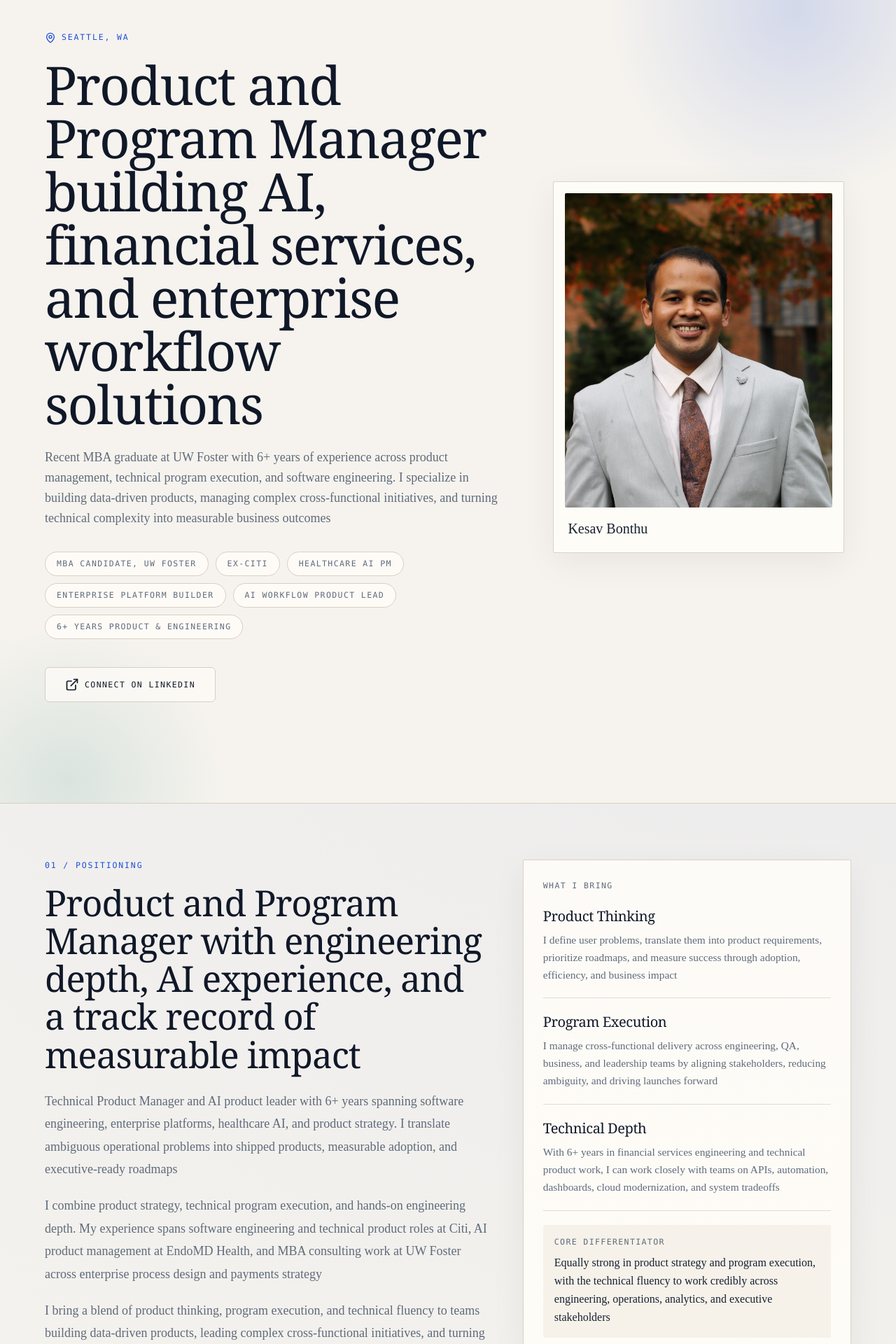
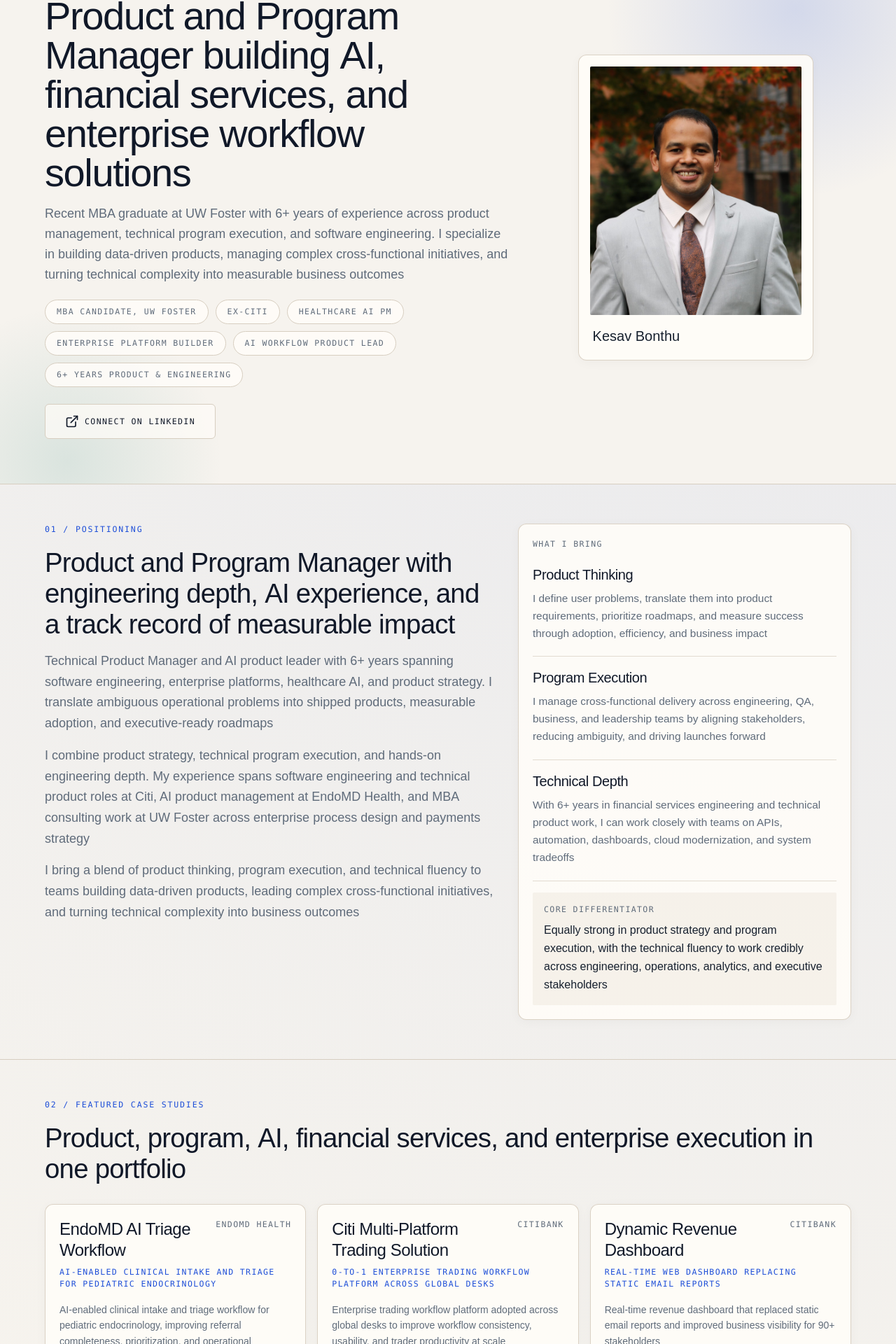
Before and after one commit to kesavbonthu/Kesav-Portfolio-Website, a Next.js app: page / in a window 1280 px wide. Shown: the part 165-2085 px from the top of the page at 70% size. Built offline with nearby package versions, Linux system fonts and the light colour scheme.

Commit message:
Modernize portfolio with rolling titles and compact interactive cards

```diff
--- a/app/globals.css
+++ b/app/globals.css
@@ -49,6 +49,8 @@
 }
 
 :root {
+  --font-sans: Arial, Helvetica, sans-serif;
+  --font-geist-mono: ui-monospace, SFMono-Regular, Menlo, monospace;
   --background: oklch(1 0 0);
   --foreground: oklch(0.145 0 0);
   --card: oklch(1 0 0);
@@ -150,7 +152,7 @@
   h2,
   h3,
   h4 {
-    font-family: Georgia, "Times New Roman", serif;
+    font-family: Arial, Helvetica, sans-serif;
     letter-spacing: -0.02em;
   }
 
@@ -176,19 +178,20 @@
 
   .section-heading {
     color: var(--portfolio-ink);
-    font-size: clamp(2.1rem, 4vw, 4.25rem);
-    line-height: 1.06;
+    font-size: clamp(1.8rem, 3vw, 3rem);
+    line-height: 1.15;
   }
 
   .section-copy {
     color: var(--portfolio-muted);
-    line-height: 1.8;
+    line-height: 1.65;
   }
 
   .paper-card {
     background: rgba(255, 253, 249, 0.88);
     border: 1px solid rgba(215, 206, 192, 0.9);
-    box-shadow: 0 14px 50px rgba(16, 24, 40, 0.06);
+    border-radius: 12px;
+    box-shadow: 0 3px 16px rgba(16, 24, 40, 0.035);
   }
 
   .ink-panel {
@@ -205,3 +208,48 @@
     text-transform: uppercase;
   }
 }
+
+section[id] { scroll-margin-top: 5.5rem; }
+
+.rolling-word {
+  display: inline-block;
+  overflow: hidden;
+  vertical-align: bottom;
+  padding-bottom: 0.12em;
+  margin-bottom: -0.12em;
+  white-space: pre;
+  perspective: 500px;
+}
+.rolling-word-inner { display: inline-block; transform-origin: center center; }
+
+a, button {
+  -webkit-tap-highlight-color: transparent;
+  transition: color 180ms ease, background-color 180ms ease, border-color 180ms ease,
+    box-shadow 180ms ease, transform 180ms ease;
+}
+a:active, button:active { transform: scale(0.97); }
+a:focus-visible, button:focus-visible {
+  outline: 2px solid var(--portfolio-accent);
+  outline-offset: 5px;
+}
+a.paper-card:hover, a.paper-card:focus-visible {
+  transform: translateY(-4px);
+  border-color: var(--portfolio-accent);
+  box-shadow: 0 12px 28px rgba(29, 78, 216, 0.1);
+}
+a.paper-card:active {
+  transform: translateY(0) scale(0.98);
+  background: var(--portfolio-accent-soft);
+}
+header a:hover { background-color: var(--portfolio-accent-soft); }
+.paper-card { overflow-wrap: anywhere; }
+
+@media (prefers-reduced-motion: reduce) {
+  html { scroll-behavior: auto; }
+  *, *::before, *::after {
+    animation: none !important;
+    transition: none !important;
+  }
+  .rolling-word-inner { transform: none !important; }
+  a:active, button:active, a.paper-card:hover { transform: none; }
+}
--- a/app/page.tsx
+++ b/app/page.tsx
@@ -1,3 +1,4 @@
+import RollingTitle from "@/components/animation/RollingTitle";
 import HeroSection from "@/components/home/HeroSection";
 import { ScrollRevealGroup, ScrollRevealItem } from "@/components/animation/ScrollReveal";
 import ExperienceCard from "@/components/experience/ExperienceCard";
@@ -83,16 +84,16 @@ export default function Home() {
     <>
       <HeroSection />
 
-      <section id="about" className="border-t border-[color:var(--portfolio-border)] bg-transparent py-20">
+      <section id="about" className="border-t border-[color:var(--portfolio-border)] bg-transparent py-12 sm:py-14">
         <div className="mx-auto max-w-screen-2xl px-6 sm:px-10 lg:px-16">
-          <ScrollRevealGroup className="grid gap-8 lg:grid-cols-[minmax(0,1.15fr)_minmax(320px,0.85fr)] lg:gap-12">
+          <ScrollRevealGroup className="grid gap-6 lg:grid-cols-[minmax(0,1.15fr)_minmax(320px,0.85fr)] lg:gap-8">
             <ScrollRevealItem>
               <div>
                 <p className="section-eyebrow">01 / Positioning</p>
                 <h2 className="section-heading mt-4">
-                  Product and Program Manager with engineering depth, AI experience, and a track record of measurable impact
+                  <RollingTitle>Product and Program Manager with engineering depth, AI experience, and a track record of measurable impact</RollingTitle>
                 </h2>
-                <div className="section-copy mt-6 max-w-3xl space-y-5 text-base sm:text-lg">
+                <div className="section-copy mt-4 max-w-3xl space-y-4 text-base sm:text-lg">
                   <p>
                     {profile.summary}
                   </p>
@@ -112,9 +113,9 @@ export default function Home() {
             </ScrollRevealItem>
 
             <ScrollRevealItem>
-              <div className="paper-card rounded-[2px] p-6 sm:p-7">
+              <div className="paper-card rounded-[2px] p-5">
                 <p className="mono-label text-[color:var(--portfolio-muted)]">What I Bring</p>
-                <div className="mt-5 space-y-5">
+                <div className="mt-5 space-y-4">
                   {whatIBring.map((item) => (
                     <div key={item.title} className="border-b border-[color:var(--portfolio-border)]/70 pb-5 last:border-b-0 last:pb-0">
                       <h3 className="text-xl font-medium text-[color:var(--portfolio-ink)]">{item.title}</h3>
@@ -138,19 +139,19 @@ export default function Home() {
         </div>
       </section>
 
-      <section id="projects" className="border-t border-[color:var(--portfolio-border)] bg-transparent py-20">
+      <section id="projects" className="border-t border-[color:var(--portfolio-border)] bg-transparent py-12 sm:py-14">
         <div className="mx-auto max-w-screen-2xl px-6 sm:px-10 lg:px-16">
           <ScrollRevealGroup>
-            <ScrollRevealItem className="mb-12">
+            <ScrollRevealItem className="mb-7">
               <div>
                 <p className="section-eyebrow">02 / Featured Case Studies</p>
                 <h2 className="section-heading mt-4">
-                  Product, program, AI, financial services, and enterprise execution in one portfolio
+                  <RollingTitle>Product, program, AI, financial services, and enterprise execution in one portfolio</RollingTitle>
                 </h2>
               </div>
             </ScrollRevealItem>
 
-            <div className="grid gap-6 sm:grid-cols-2 lg:grid-cols-3">
+            <div className="grid gap-4 sm:grid-cols-2 lg:grid-cols-3">
               {featuredCaseStudies.map((project) => (
                 <ScrollRevealItem key={project.slug}>
                   <ProjectCard project={project} />
@@ -161,22 +162,22 @@ export default function Home() {
         </div>
       </section>
 
-      <section id="ai-projects" className="border-t border-[color:var(--portfolio-border)] bg-[rgba(255,253,249,0.45)] py-20">
+      <section id="ai-projects" className="border-t border-[color:var(--portfolio-border)] bg-[rgba(255,253,249,0.45)] py-12 sm:py-14">
         <div className="mx-auto max-w-screen-2xl px-6 sm:px-10 lg:px-16">
           <ScrollRevealGroup>
-            <ScrollRevealItem className="mb-12">
+            <ScrollRevealItem className="mb-7">
               <div>
                 <p className="section-eyebrow">03 / AI Projects</p>
                 <h2 className="section-heading mt-4">
-                  Personal AI and agentic workflow work beyond core operating roles
+                  <RollingTitle>Personal AI and agentic workflow work beyond core operating roles</RollingTitle>
                 </h2>
               </div>
             </ScrollRevealItem>
 
-            <div className="grid gap-6 lg:grid-cols-2">
+            <div className="grid gap-4 lg:grid-cols-2">
               {aiProjects.map((project) => (
                 <ScrollRevealItem key={project.slug}>
-                  <div className="paper-card rounded-[2px] p-6">
+                  <div className="paper-card rounded-xl p-5">
                     <div>
                       <h3 className="text-3xl font-medium text-[color:var(--portfolio-ink)]">{project.title}</h3>
                     </div>
@@ -201,22 +202,22 @@ export default function Home() {
         </div>
       </section>
 
-      <section id="consulting" className="border-t border-[color:var(--portfolio-border)] bg-transparent py-20">
+      <section id="consulting" className="border-t border-[color:var(--portfolio-border)] bg-transparent py-12 sm:py-14">
         <div className="mx-auto max-w-screen-2xl px-6 sm:px-10 lg:px-16">
           <ScrollRevealGroup>
-            <ScrollRevealItem className="mb-12">
+            <ScrollRevealItem className="mb-7">
               <div>
                 <p className="section-eyebrow">04 / Consulting Work</p>
                 <h2 className="section-heading mt-4">
-                  MBA strategy work across enterprise workflow design and payments growth
+                  <RollingTitle>MBA strategy work across enterprise workflow design and payments growth</RollingTitle>
                 </h2>
               </div>
             </ScrollRevealItem>
 
-            <div className="grid gap-6 lg:grid-cols-2">
+            <div className="grid gap-4 lg:grid-cols-2">
               {consultingWork.map((project) => (
                 <ScrollRevealItem key={project.slug}>
-                  <div className="paper-card rounded-[2px] p-6">
+                  <div className="paper-card rounded-xl p-5">
                     <h3 className="text-3xl font-medium text-[color:var(--portfolio-ink)]">{project.project}</h3>
                     <p className="mt-4 text-sm leading-relaxed text-[color:var(--portfolio-muted)]">
                       {project.challenge}
@@ -251,19 +252,19 @@ export default function Home() {
         </div>
       </section>
 
-      <section id="experience" className="border-t border-[color:var(--portfolio-border)] bg-[rgba(255,253,249,0.45)] py-20">
+      <section id="experience" className="border-t border-[color:var(--portfolio-border)] bg-[rgba(255,253,249,0.45)] py-12 sm:py-14">
         <div className="mx-auto max-w-screen-2xl px-6 sm:px-10 lg:px-16">
           <ScrollRevealGroup>
-            <ScrollRevealItem className="mb-12">
+            <ScrollRevealItem className="mb-7">
               <div>
                 <p className="section-eyebrow">05 / Experience</p>
                 <h2 className="section-heading mt-4">
-                  Career Experience
+                  <RollingTitle>Career Experience</RollingTitle>
                 </h2>
               </div>
             </ScrollRevealItem>
 
-            <div className="space-y-14">
+            <div className="space-y-8">
               <section>
                 <ScrollRevealItem className="mb-6">
                   <h3 className="mono-label text-[color:var(--portfolio-muted)]">Industry Roles</h3>
@@ -307,19 +308,19 @@ export default function Home() {
         </div>
       </section>
 
-      <section id="skills" className="border-t border-[color:var(--portfolio-border)] bg-transparent py-20">
+      <section id="skills" className="border-t border-[color:var(--portfolio-border)] bg-transparent py-12 sm:py-14">
         <div className="mx-auto max-w-screen-2xl px-6 sm:px-10 lg:px-16">
           <ScrollRevealGroup>
-            <ScrollRevealItem className="mb-12">
+            <ScrollRevealItem className="mb-7">
               <div>
                 <p className="section-eyebrow">06 / Skills by Role</p>
                 <h2 className="section-heading mt-4">
-                  Skills
+                  <RollingTitle>Skills</RollingTitle>
                 </h2>
               </div>
             </ScrollRevealItem>
 
-            <div className="grid gap-5 sm:grid-cols-2 lg:grid-cols-4">
+            <div className="grid gap-4 sm:grid-cols-2 lg:grid-cols-4">
               {filteredSkillCategories.map((category) => (
                 <ScrollRevealItem key={category.category}>
                   <SkillBadgeCloud category={category} />
@@ -330,22 +331,22 @@ export default function Home() {
         </div>
       </section>
 
-      <section id="roles" className="border-t border-[color:var(--portfolio-border)] bg-[rgba(255,253,249,0.45)] py-20">
+      <section id="roles" className="border-t border-[color:var(--portfolio-border)] bg-[rgba(255,253,249,0.45)] py-12 sm:py-14">
         <div className="mx-auto max-w-screen-2xl px-6 sm:px-10 lg:px-16">
           <ScrollRevealGroup>
-            <ScrollRevealItem className="mb-12">
+            <ScrollRevealItem className="mb-7">
               <div>
                 <p className="section-eyebrow">07 / Roles I&apos;m Targeting</p>
                 <h2 className="section-heading mt-4">
-                  Interested in product, technical product, technical program and program manager roles
+                  <RollingTitle>Interested in product, technical product, technical program and program manager roles</RollingTitle>
                 </h2>
               </div>
             </ScrollRevealItem>
 
-            <div className="grid gap-6 md:grid-cols-2 xl:grid-cols-4">
+            <div className="grid gap-4 md:grid-cols-2 xl:grid-cols-4">
               {targetRoles.map((role) => (
                 <ScrollRevealItem key={role.title}>
-                  <div className="paper-card rounded-[2px] p-6">
+                  <div className="paper-card rounded-xl p-5">
                     <h3 className="text-2xl font-medium text-[color:var(--portfolio-ink)]">{role.title}</h3>
                     <p className="mt-4 text-sm leading-relaxed text-[color:var(--portfolio-muted)]">{role.body}</p>
                   </div>
@@ -356,19 +357,19 @@ export default function Home() {
         </div>
       </section>
 
-      <section id="contact" className="border-t border-[color:var(--portfolio-border)] bg-[rgba(255,253,249,0.45)] py-20">
+      <section id="contact" className="border-t border-[color:var(--portfolio-border)] bg-[rgba(255,253,249,0.45)] py-12 sm:py-14">
         <div className="mx-auto max-w-screen-2xl px-6 sm:px-10 lg:px-16">
-          <ScrollRevealGroup className="grid gap-10 lg:grid-cols-[0.9fr_1.1fr]">
+          <ScrollRevealGroup className="grid gap-6 lg:grid-cols-[0.9fr_1.1fr]">
             <ScrollRevealItem>
               <div>
                 <p className="section-eyebrow">08 / Let&apos;s Connect</p>
                 <h2 className="section-heading mt-4">
-                  Open to conversations around product, program, AI, and enterprise platform work
+                  <RollingTitle>Open to conversations around product, program, AI, and enterprise platform work</RollingTitle>
                 </h2>
               </div>
             </ScrollRevealItem>
 
-            <div className="grid gap-5 sm:grid-cols-2">
+            <div className="grid gap-4 sm:grid-cols-2">
               <ScrollRevealItem>
                 <a
                   href={`mailto:${profile.email}`}
--- /dev/null
+++ b/components/animation/RollingTitle.tsx
@@ -0,0 +1,35 @@
+"use client";
+
+import { motion, useReducedMotion } from "framer-motion";
+
+export default function RollingTitle({ children }: { children: string }) {
+  const reducedMotion = useReducedMotion();
+
+  return (
+    <motion.span
+      className="rolling-title"
+      initial="rest"
+      whileInView="visible"
+      whileHover="roll"
+      viewport={{ once: true, amount: 0.3 }}
+      aria-label={children.trim()}
+    >
+      {children.trim().split(/\s+/).map((word, index) => (
+        <span className="rolling-word" aria-hidden="true" key={`${word}-${index}`}>
+          <motion.span
+            className="rolling-word-inner"
+            variants={{
+              rest: { y: reducedMotion ? "0%" : "105%", rotateX: 0 },
+              visible: { y: "0%", rotateX: 0 },
+              roll: { y: "0%", rotateX: reducedMotion ? 0 : [0, -90, 0] },
+            }}
+            transition={{ duration: reducedMotion ? 0 : 0.5, delay: reducedMotion ? 0 : Math.min(index * 0.025, 0.3) }}
+          >
+            {word}
+          </motion.span>
+          {" "}
+        </span>
+      ))}
+    </motion.span>
+  );
+}
--- a/components/home/HeroSection.tsx
+++ b/components/home/HeroSection.tsx
@@ -1,35 +1,36 @@
 "use client";
 
 import { ExternalLink, MapPin } from "lucide-react";
+import RollingTitle from "@/components/animation/RollingTitle";
 import { motion } from "framer-motion";
 import { profile } from "@/data/profile";
 import { assetPath } from "@/lib/asset-path";
 
 export default function HeroSection() {
   return (
-    <section id="top" className="relative overflow-hidden bg-[color:var(--portfolio-paper)] py-20 sm:py-28 lg:py-36">
+    <section id="top" className="relative overflow-hidden bg-[color:var(--portfolio-paper)] py-10 sm:py-14 lg:py-16">
       {/* Background gradient */}
       <div className="pointer-events-none absolute inset-0">
         <div className="absolute right-[-8rem] top-[-10rem] h-[34rem] w-[34rem] rounded-full bg-[radial-gradient(circle,rgba(29,78,216,0.16),transparent_70%)]" />
         <div className="absolute bottom-[-12rem] left-[-8rem] h-[28rem] w-[28rem] rounded-full bg-[radial-gradient(circle,rgba(15,118,110,0.12),transparent_70%)]" />
       </div>
 
-      <div className="relative mx-auto grid max-w-screen-2xl items-center gap-10 px-6 sm:px-10 lg:grid-cols-[minmax(0,1.08fr)_minmax(300px,0.72fr)] lg:gap-16 lg:px-16">
+      <div className="relative mx-auto grid max-w-screen-2xl items-center gap-7 px-6 sm:px-10 lg:grid-cols-[minmax(0,1.08fr)_minmax(300px,0.72fr)] lg:gap-10 lg:px-16">
         <motion.div
           initial={{ opacity: 0, y: 24 }}
           animate={{ opacity: 1, y: 0 }}
           transition={{ duration: 0.65 }}
         >
-          <p className="section-eyebrow mb-5 flex items-center gap-2">
+          <p className="section-eyebrow mb-3 flex items-center gap-2">
             <MapPin className="h-4 w-4" />
             {profile.location}
           </p>
 
-          <h1 className="max-w-4xl text-4xl font-light tracking-tight text-[color:var(--portfolio-ink)] sm:text-5xl lg:text-6xl xl:text-[4.75rem]">
-            Product and Program Manager building AI, financial services, and enterprise workflow solutions
+          <h1 className="max-w-4xl text-4xl font-light tracking-tight text-[color:var(--portfolio-ink)] sm:text-5xl lg:text-[3.25rem] xl:text-[3.5rem]">
+            <RollingTitle>Product and Program Manager building AI, financial services, and enterprise workflow solutions</RollingTitle>
           </h1>
 
-          <p className="mt-6 max-w-3xl text-base leading-relaxed text-[color:var(--portfolio-muted)] sm:text-lg lg:max-w-2xl">
+          <p className="mt-4 max-w-3xl text-base leading-relaxed text-[color:var(--portfolio-muted)] sm:text-lg lg:max-w-2xl">
             Recent MBA graduate at UW Foster with 6+ years of experience across product management,
             technical program execution, and software engineering. I specialize in building
             data-driven products, managing complex cross-functional initiatives, and turning technical
@@ -37,7 +38,7 @@ export default function HeroSection() {
           </p>
 
           {/* Credential badges */}
-          <div className="mt-8 flex max-w-3xl flex-wrap gap-2.5">
+          <div className="mt-5 flex max-w-3xl flex-wrap gap-2.5">
             {profile.credentials.map((cred) => (
               <span
                 key={cred}
@@ -48,7 +49,7 @@ export default function HeroSection() {
             ))}
           </div>
 
-          <div className="mt-10 flex flex-wrap gap-4">
+          <div className="mt-6 flex flex-wrap gap-4">
             <a
               href={profile.linkedin}
               className="mono-label flex items-center gap-2 rounded-sm border border-[color:var(--portfolio-border)] bg-[rgba(255,253,249,0.72)] px-7 py-3.5 text-[color:var(--portfolio-ink)] transition-colors hover:border-[color:var(--portfolio-accent)] hover:text-[color:var(--portfolio-accent)]"
@@ -63,7 +64,7 @@ export default function HeroSection() {
           initial={{ opacity: 0, y: 24 }}
           animate={{ opacity: 1, y: 0 }}
           transition={{ duration: 0.7, delay: 0.15 }}
-          className="mx-auto w-full max-w-[26rem]"
+          className="mx-auto w-full max-w-[21rem]"
         >
           <div className="paper-card overflow-hidden rounded-[2px] p-3 sm:p-4">
             <div className="aspect-[4/4.85] overflow-hidden rounded-[2px] bg-[color:var(--portfolio-cream)] sm:aspect-[4/4.7]">
```
Also changed, not shown: components/experience/ExperienceCard.tsx (+5 -5 lines), components/layout/Navbar.tsx (+8 -6 lines), components/projects/ProjectCard.tsx (+7 -2 lines), components/skills/SkillBadgeCloud.tsx (+4 -4 lines).
